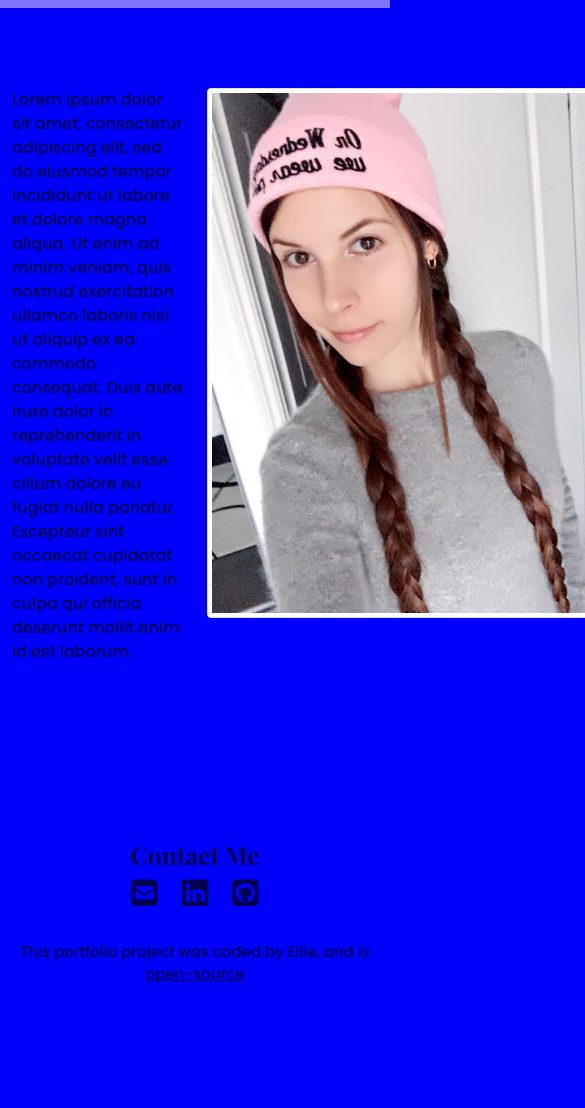
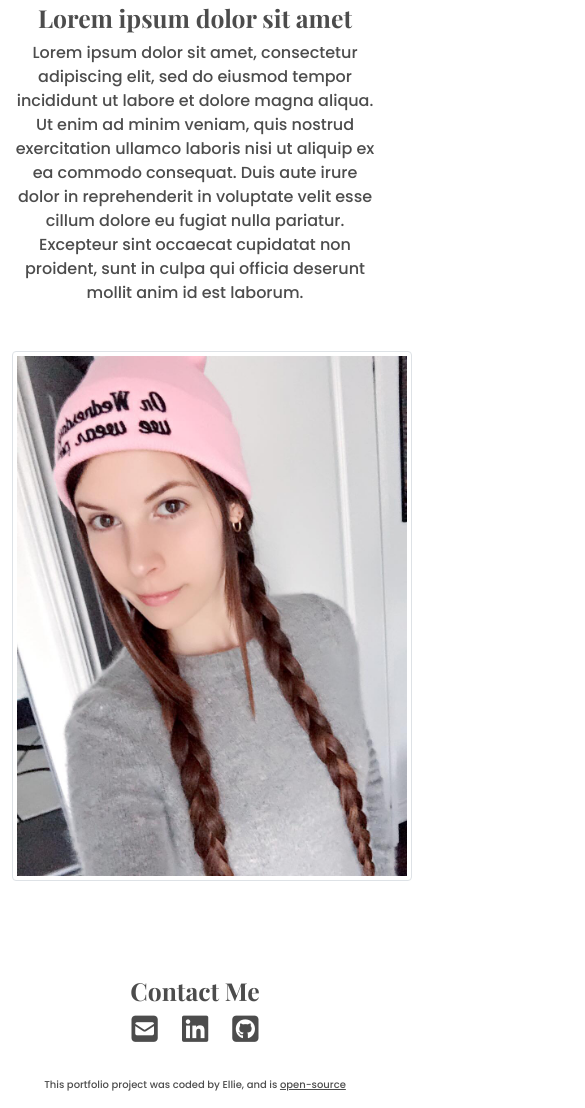
Before and after one commit to SakuraMilkTea8/portfolio-project, a plain HTML site: page about.html in a window 390 px wide. Shown: the part 505-1613 px from the top of the page, 585 px wide, since content can reach past the window. Before the commit the page ends 1507 px from the top, so only its background shows below. Drawn offline with nearby package versions, Linux system fonts and the light colour scheme.

Commit message:
further updated SEO optimization

```diff
--- a/about.html
+++ b/about.html
@@ -90,7 +90,8 @@
     </div>
     <div class="container">
       <div class="row">
-        <div class="col-6">
+        <div class="col-md-6">
+          <h2>Lorem ipsum dolor sit amet</h2>
           <p>
             Lorem ipsum dolor sit amet, consectetur adipiscing elit, sed do
             eiusmod tempor incididunt ut labore et dolore magna aliqua. Ut enim
@@ -101,7 +102,7 @@
             culpa qui officia deserunt mollit anim id est laborum.
           </p>
         </div>
-        <div class="col-6">
+        <div class="col-md-6">
           <img
             src="pictures/Me1.jpg"
             alt="Selfie of Ellie (Me!)"
--- a/styles/portfolio.css
+++ b/styles/portfolio.css
@@ -108,7 +108,24 @@ footer {
 }
 
 @media (max-width: 770px) {
-  body {
-    background-color: blue;
+  .hero {
+    padding: 100px 0px 90px 0px;
+  }
+
+  .col-md-6 {
+    margin: 15px 0 15px 0;
+  }
+
+  footer {
+    margin-top: 0;
+  }
+
+  .footer-note {
+    font-size: 10px;
+  }
+
+  h2,
+  p {
+    text-align: center;
   }
 }
```
Also changed, not shown: index.html (+4 -4 lines).
